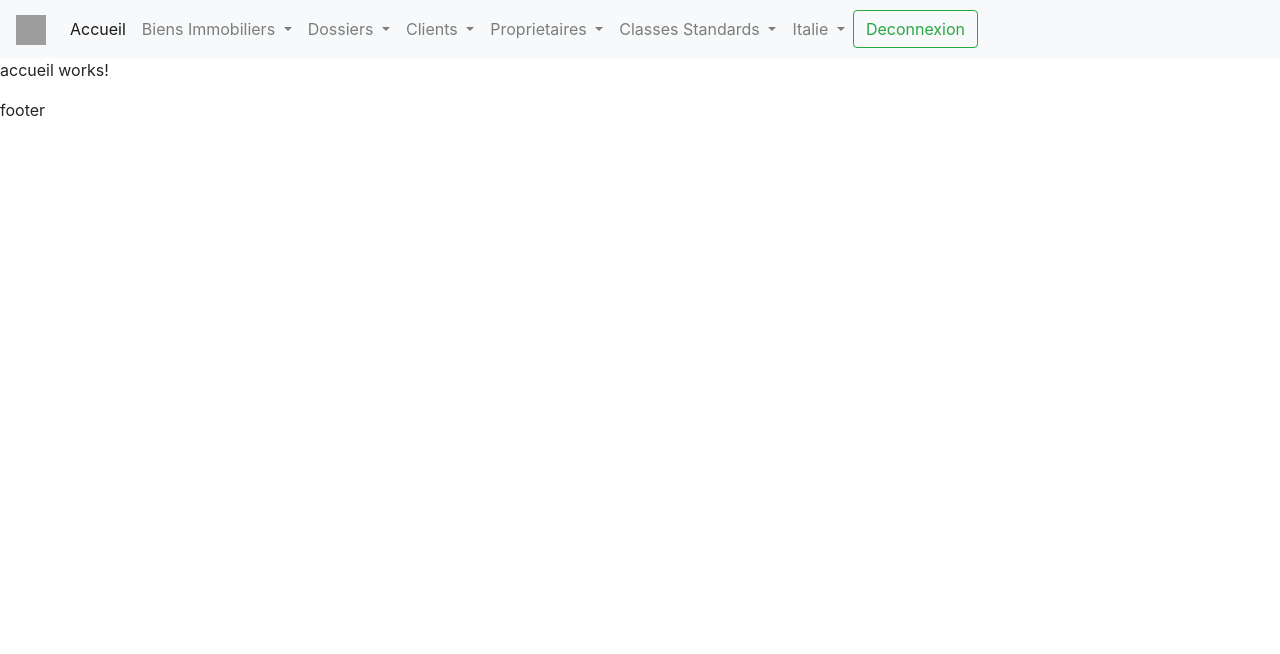
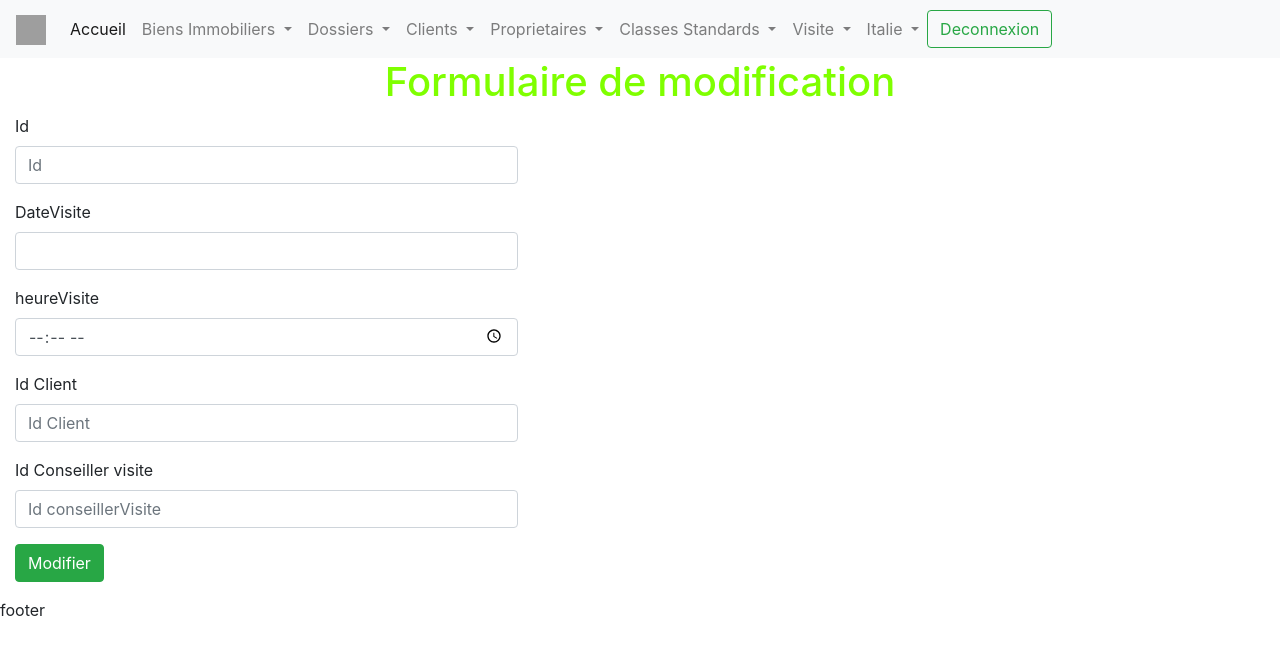
Before and after one commit to intiecommerce/AgenceImmobiliere, an Angular app in the folder ProjetAngular/: page /updateVisite in a window 1280 px wide. Before the commit this address led to /home. Shown: the top 654 px of the page. Built offline with nearby package versions, Linux system fonts and the light colour scheme; grey boxes are pictures that could not be loaded.

Commit message:
jogg : visitas

```diff
--- a/ProjetAngular/src/app/app-routing.module.ts
+++ b/ProjetAngular/src/app/app-routing.module.ts
@@ -16,6 +16,9 @@ import { ListeProprietaireComponent } from './liste-proprietaire/liste-proprieta
 import { ListeDossierComponent } from './liste-dossier/liste-dossier.component';
 import { ListeBiensImmoComponent } from './liste-biens-immo/liste-biens-immo.component';
 import { ListeClasseStandardComponent } from './liste-classe-standard/liste-classe-standard.component';
+import { AjouterVisiteComponent } from './ajouter-visite/ajouter-visite.component';
+import { ModifierVisiteComponent } from './modifier-visite/modifier-visite.component';
+import { SupprimerVisiteComponent } from './supprimer-visite/supprimer-visite.component';
 
 const routes: Routes = [
   {path:'',redirectTo:'home',pathMatch:'full'},
@@ -35,6 +38,9 @@ const routes: Routes = [
   {path:'listeDossier',component:ListeDossierComponent},
   {path:'listeBiensImmo',component:ListeBiensImmoComponent},
   {path:'listeClasseStandard',component:ListeClasseStandardComponent},
+  {path:'addVisite',component:AjouterVisiteComponent},
+  {path:'updateVisite',component:ModifierVisiteComponent},
+  {path:'listeVisite',component:SupprimerVisiteComponent},
 
   {path:'**',redirectTo:'home',pathMatch:'full'}
 ];
--- a/ProjetAngular/src/app/header/header.component.html
+++ b/ProjetAngular/src/app/header/header.component.html
@@ -65,6 +65,17 @@
 
       <li class="nav-item dropdown">
         <a class="nav-link dropdown-toggle" href="#" id="navbarDropdownMenuLink" role="button" data-toggle="dropdown" aria-haspopup="true" aria-expanded="false">
+          Visite
+        </a>
+        <div class="dropdown-menu" aria-labelledby="navbarDropdownMenuLink">
+          <a class="dropdown-item" [routerLink]="['/addVisite']">Ajouter</a>
+          <a class="dropdown-item" [routerLink]="['/updateVisite']">Modifier</a>
+          <a class="dropdown-item" [routerLink]="['/listeVisite']">Afficher</a>
+        </div>
+      </li>
+
+      <li class="nav-item dropdown">
+        <a class="nav-link dropdown-toggle" href="#" id="navbarDropdownMenuLink" role="button" data-toggle="dropdown" aria-haspopup="true" aria-expanded="false">
           Italie
         </a>
         <div class="dropdown-menu" aria-labelledby="navbarDropdownMenuLink">
--- a/ProjetAngular/src/app/modifier-visite/modifier-visite.component.html
+++ b/ProjetAngular/src/app/modifier-visite/modifier-visite.component.html
@@ -1,3 +1,42 @@
-<p>
-  modifier-visite works!
-</p>
+<h1 style="color: chartreuse; text-align: center"> Formulaire de modification </h1>
+<form class="form-horizontal" [formGroup]="formModif" (submit)="modifier()">
+    <div class="form-group">
+        <label for="idId" class="col-sm-2 control-label">Id</label>
+        <div class="col-sm-5">
+          <input type="number" class="form-control" id="idId" placeholder="Id" formControlName="id">
+        </div>
+      </div>
+  <div class="form-group">
+    <label for="idDatevisite" class="col-sm-2 control-label">DateVisite</label>
+    <div class="col-sm-5">
+      <input type="" class="form-control" id="idDatevisite"  formControlName="dateVisite">
+    </div>
+  </div>
+  <div class="form-group">
+    <label for="idheureVisite" class="col-sm-2 control-label">heureVisite</label>
+    <div class="col-sm-5">
+      <input type="time" class="form-control" id="idheureVisite"   formControlName="heureVisite">
+    </div>
+  </div>
+
+  <div class="form-group" formGroupName="client">
+    <label for="idClient" class="col-sm-2 control-label">Id Client</label>
+    <div class="col-sm-5">
+      <input type="text" class="form-control" id="idClient" placeholder="Id Client"  formControlName="id">
+    </div>
+  </div>
+  <div class="form-group" formGroupName="conseillerVisite">
+    <label for="Id conseillerVisite" class="col-sm-2 control-label">Id Conseiller visite</label>
+    <div class="col-sm-5">
+      <input type="text" class="form-control" id="Id conseillerVisite" placeholder="Id conseillerVisite" formControlName="id">
+    </div>
+  </div>
+
+
+  <div class="form-group">
+    <div class="col-sm-offset-2 col-sm-5">
+      <button type="submit" class="btn btn-success">Modifier</button>
+    </div>
+  </div>
+</form>
+<h1 style="color:red; text-align: center" *ngIf="flag">La modification a échouée</h1>
--- a/ProjetAngular/src/app/modifier-visite/modifier-visite.component.ts
+++ b/ProjetAngular/src/app/modifier-visite/modifier-visite.component.ts
@@ -1,4 +1,8 @@
 import { Component, OnInit } from '@angular/core';
+import { ConseillerService } from '../Service/conseiller.service';
+import { Router, ActivatedRoute } from '@angular/router';
+import { FormGroup, FormControl } from '@angular/forms';
+import { Visite } from '../Model/visite';
 
 @Component({
   selector: 'app-modifier-visite',
@@ -7,9 +11,52 @@ import { Component, OnInit } from '@angular/core';
 })
 export class ModifierVisiteComponent implements OnInit {
 
-  constructor() { }
+  formModif:FormGroup;
+  flag:boolean=false;
+
+  constructor(private ConService:ConseillerService, private router:Router, private ar:ActivatedRoute) { }
 
   ngOnInit() {
-  }
+    this.formModif=new FormGroup({
+      id:new FormControl(['']),
+      dateVisite:new FormControl(['']),
+      heureVisite:new FormControl(['']),
+      client: new FormGroup({
+        id:new FormControl(['']),
+      }),
+      conseillerVisite: new FormGroup({
+        id:new FormControl(['']),
+      }),
+      bienImmo: new FormGroup({
+        id:new FormControl(['']),
+      })
+    })
+// récupérer l'id optionnel de la requête
+let ide;
+this.ar.params.subscribe((params)=>{
+                                    ide=params.id;
+                                    if(ide){
+                                      this.ConService.chercherVisiteParId(ide).subscribe((result)=>{
+                                                                                            this.formModif.setValue(result);
+                                                                                          })
+                                            }
+                                    });
+
+
 
 }
+public modifier(){
+
+  let viIn:Visite = this.formModif.value;
+
+  this.ConService.modifierVisite(viIn).subscribe(
+    (data) => {
+                  //aller dans accueil
+                  this.router.navigate(['home']);
+                  this.flag=false;
+              },
+    (error) => {
+                  this.flag = true;
+              });
+  }
+}
```
